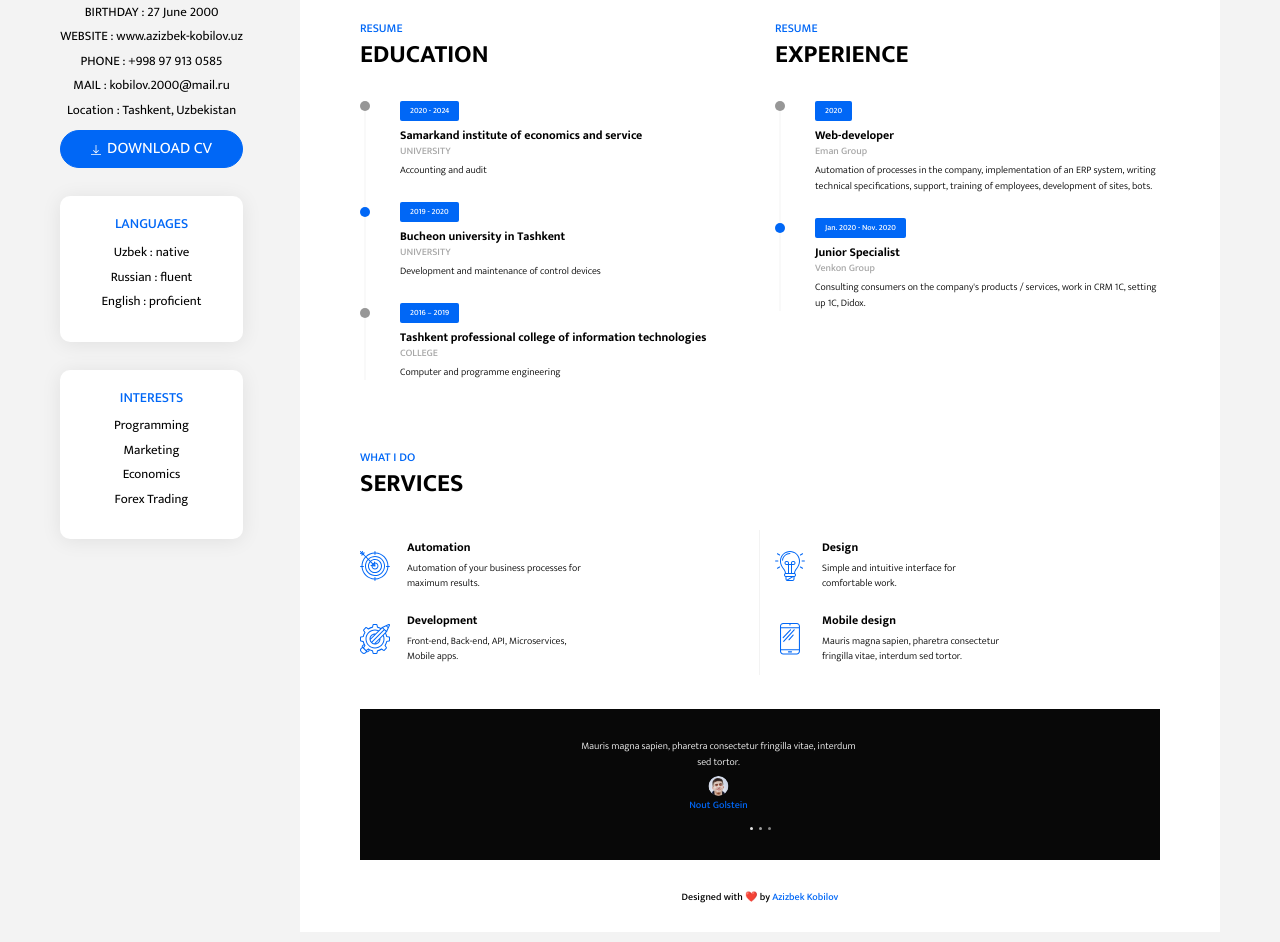
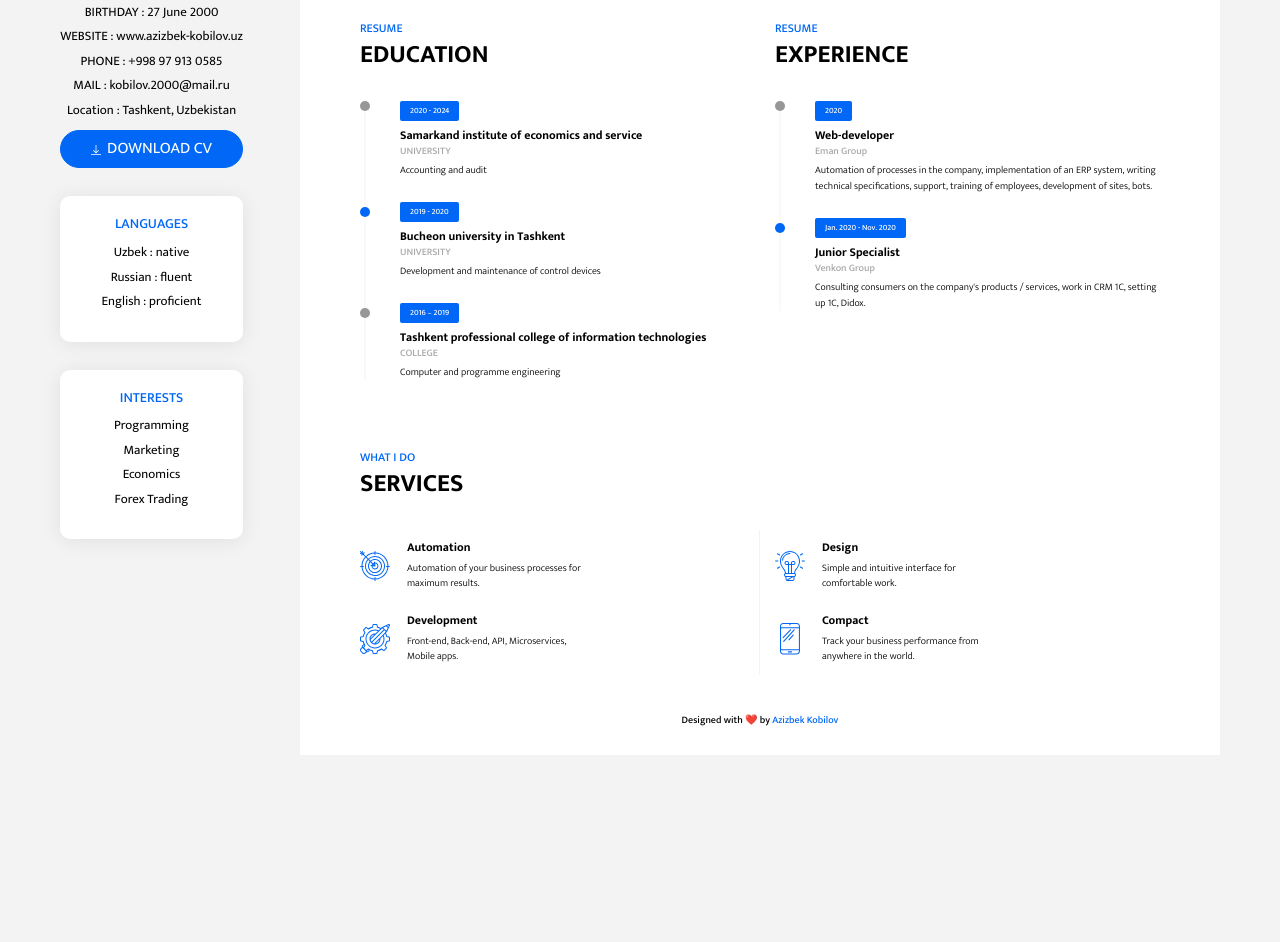
Before and after one commit to azizbek-kobilov/main, a website: page index.html in a window 1280 px wide. Shown: the part 293-1235 px from the top of the page. After the commit the page ends 1068 px from the top, so only its background shows below. Drawn offline with Linux system fonts and the light colour scheme.

Commit message:
first com

```diff
--- a/index.html
+++ b/index.html
@@ -172,15 +172,14 @@
                             <img src="assets/images/004-smartphone.svg" alt="smartphone">
                         </div>
                         <div class="media-body">
-                            <h5 class="service-title">Mobile design</h5>
-                            <p class="service-description">Mauris magna sapien, pharetra consectetur fringilla vitae, interdum sed
-                                tortor.
+                            <h5 class="service-title">Compact</h5>
+                            <p class="service-description">Track your business performance from anywhere in the world.
                             </p>
                         </div>
                     </div>
                 </div>
             </section>
-            <section class="testimonial-section">
+   <!--          <section class="testimonial-section">
                 <div id="testimonialCarousel" class="testimonial-carousel carousel slide" data-ride="carousel">
                     <div class="carousel-inner">
                         <div class="carousel-item active">
@@ -208,7 +207,7 @@
                         <li data-target="#testimonialCarousel" data-slide-to="2"></li>
                     </ol>
                 </div>
-            </section>
+            </section> -->
 
             <footer class="copyright">Designed with ❤️ by <a href="#">Azizbek Kobilov</a></footer>
         </main>
```
